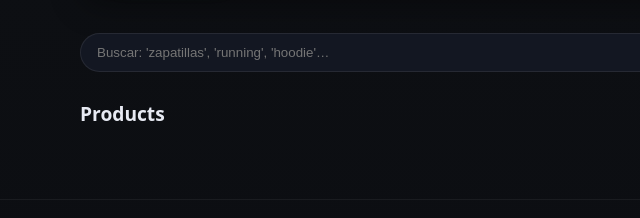
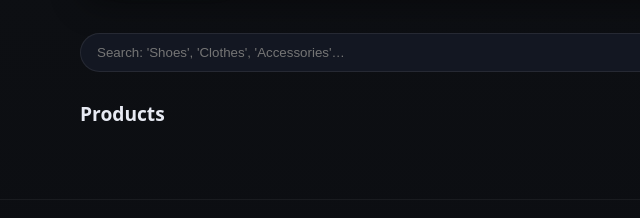
Before and after one commit to Moncayo1329/Hippie, a plain HTML site: page index.html in a window 1280 px wide. Shown: the part 368-586 px from the top of the page, 0-640 px from the left. Drawn offline with Linux system fonts and the light colour scheme.

```diff
--- a/index.html
+++ b/index.html
@@ -140,7 +140,7 @@
 
     <!-- TOOLBAR -->
     <section class="toolbar" aria-label="Búsqueda y categorías">
-      <input id="searchInput" class="input" type="search" placeholder="Buscar: 'zapatillas', 'running', 'hoodie'…" aria-label="Search products">
+      <input id="searchInput" class="input" type="search" placeholder="Search: 'Shoes', 'Clothes', 'Accessories'…" aria-label="Search products">
       <button class="chip" data-filter="all" data-active="true">All</button>
       <button class="chip" data-filter="zapatillas">Shoes</button>
       <button class="chip" data-filter="ropa">Clothes</button>
```
